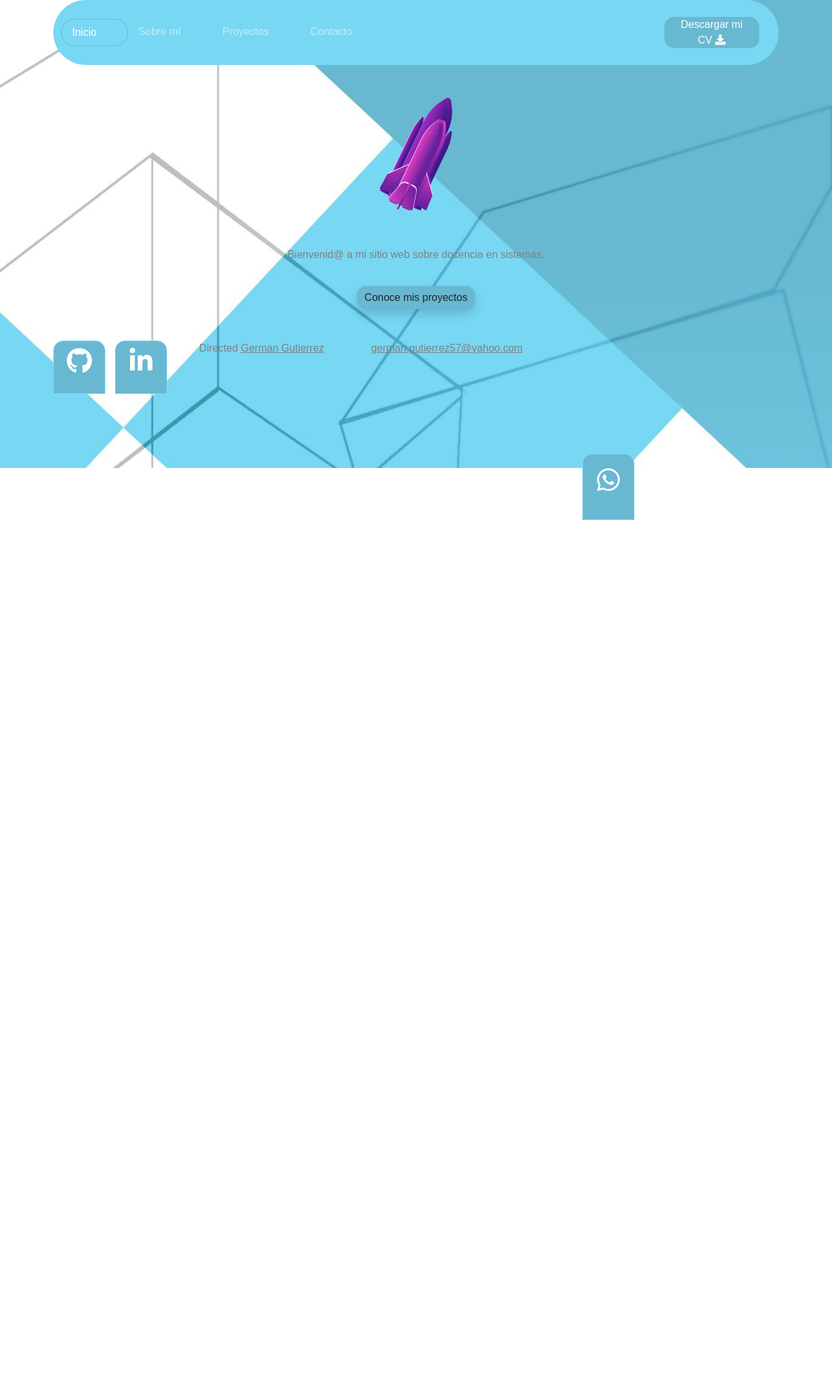
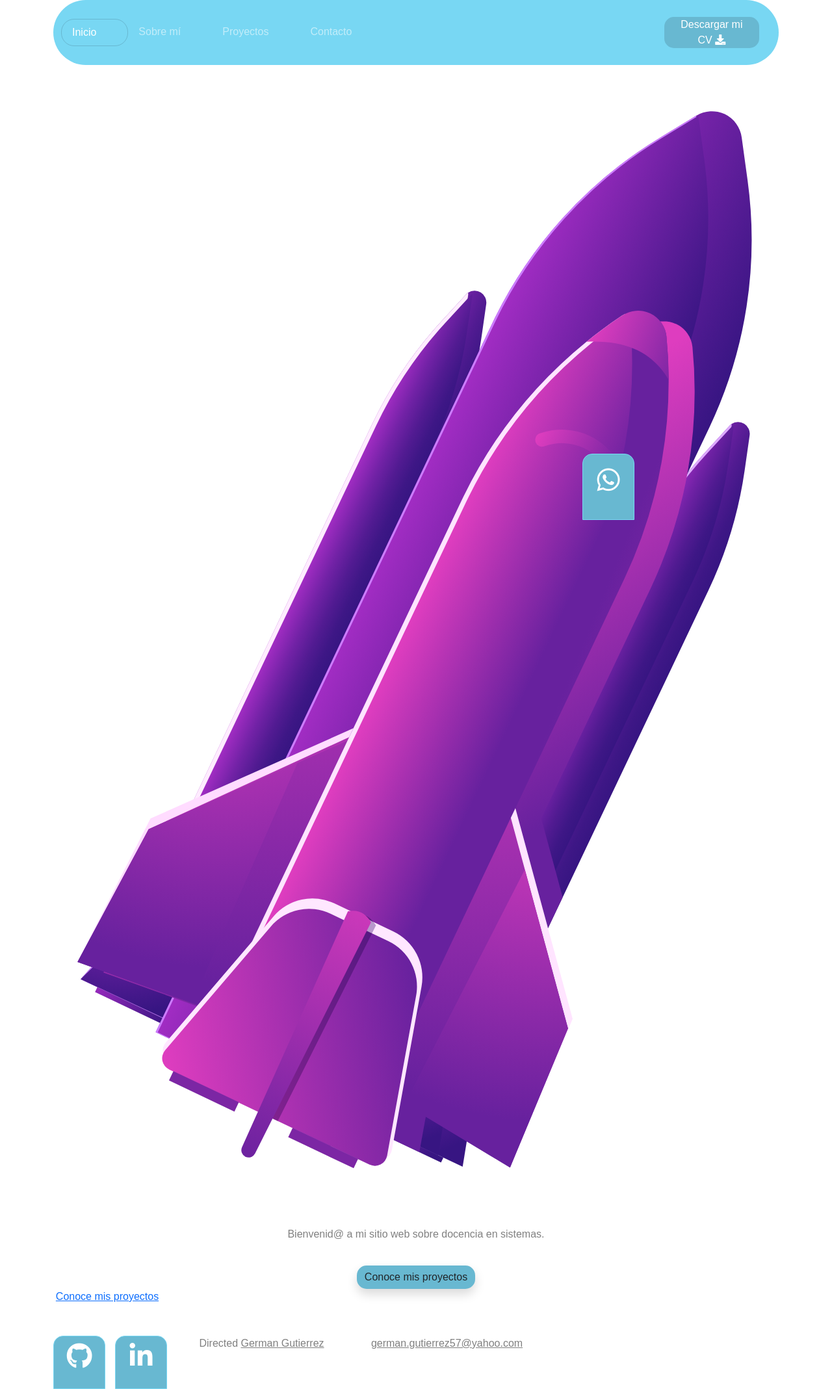
Before and after one commit to ggerman57/portfolio, a PHP site: page / in a window 1280 px wide. Shown: the whole page at 65% size. Before the commit the page ends 800 px from the top, so only its background shows below. Run offline with PHP 8.4, Linux system fonts and the light colour scheme.

Commit message:
cambios 16-5

```diff
--- a/css/estilos.css
+++ b/css/estilos.css
@@ -26,11 +26,8 @@ nav .active{
     border-radius: 20px;
     text-align: center !important;
 }
-#inicio .div-cohete{
-    height: 410px;
-}
-#inicio .cohete{
-    height: 400px;
+#inicio .svg{
+    weight: 300px;
 }
 #inicio .cohete:hover{
     height: 410px;
--- a/index.html
+++ b/index.html
@@ -12,7 +12,7 @@
     <link rel="stylesheet" href="css/estilos.css">
     <title>Inicio</title>
 </head>
-<body id="proyectos">
+<body id="Inicio">
     <header class="container">
         <nav class="navbar navbar-expand-md navbar-dark bg-dark mb-4">
             <div class="container-fluid">
@@ -60,6 +60,10 @@
                 <div class="col-12 text-center">
                     <a href="proyectos.html" class="btn shadow">Conoce mis proyectos</a>
                 </div>
+                <div class="col-2 text-center">
+                    <a href="proyectos.html" class="conoceproyecto">Conoce mis proyectos</a>
+
+                </div>
             </div>
 
         </div>
```
